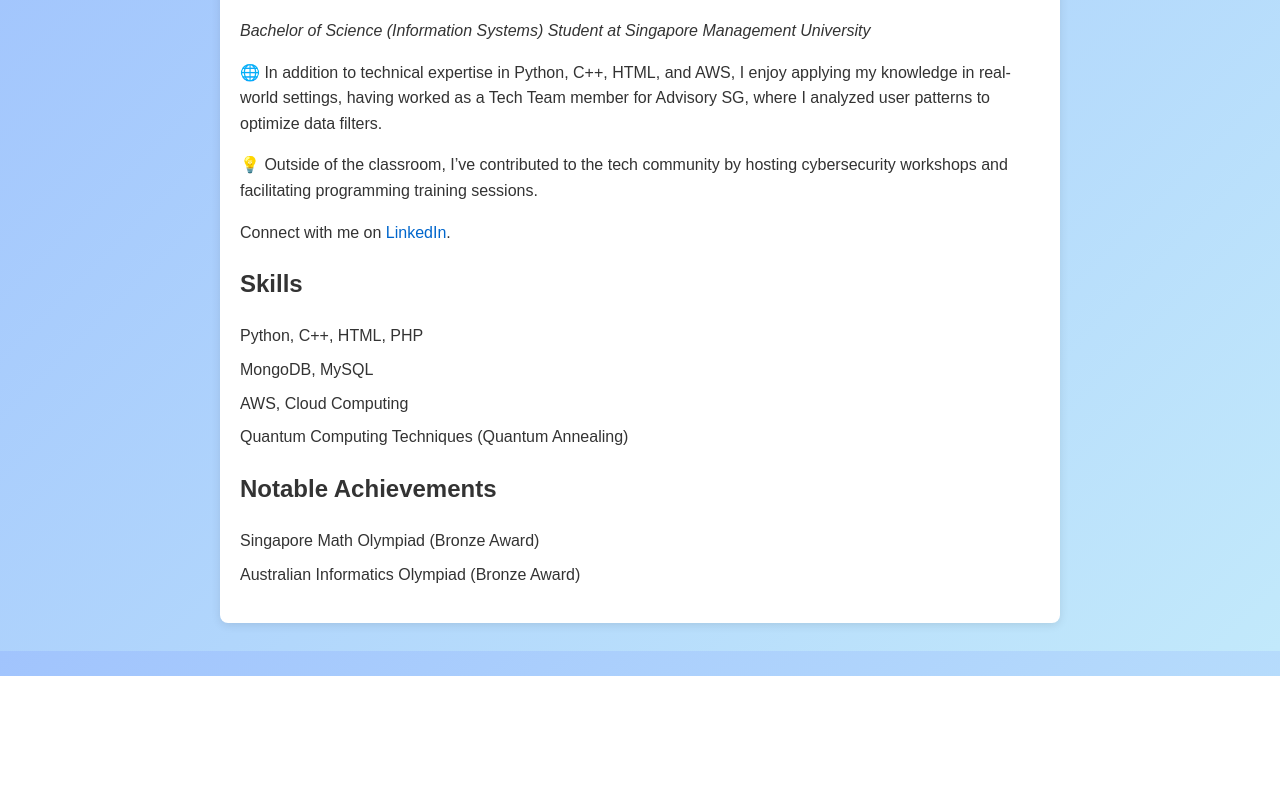
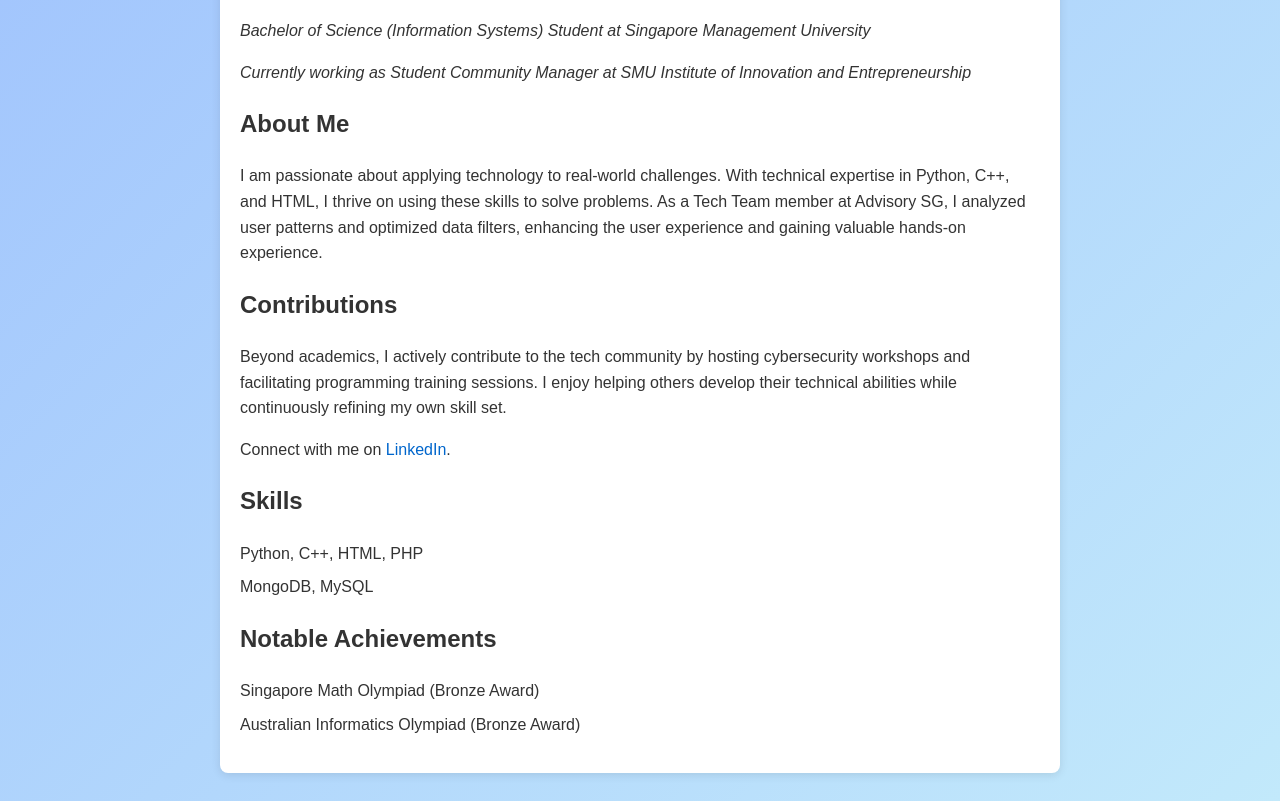
Before and after one commit to teyyyyy/teyyyyy.github.io, a plain HTML site: page index.html in a window 1280 px wide. Shown: the part 124-925 px from the top of the page. Before the commit the page ends 800 px from the top, so only its background shows below. Drawn offline with Linux system fonts and the light colour scheme.

Commit message:
Update index.html

```diff
--- a/index.html
+++ b/index.html
@@ -1,4 +1,3 @@
-
 <!DOCTYPE html>
 <html lang="en">
 <head>
@@ -45,10 +44,13 @@
     <div class="container">
         <h1>Huan Yao Tey</h1>
         <p><em>Bachelor of Science (Information Systems) Student at Singapore Management University</em></p>
+        <p><em>Currently working as Student Community Manager at SMU Institute of Innovation and Entrepreneurship</em></p>
 
-        <p>🌐 In addition to technical expertise in Python, C++, HTML, and AWS, I enjoy applying my knowledge in real-world settings, having worked as a Tech Team member for Advisory SG, where I analyzed user patterns to optimize data filters.</p>
+        <h2>About Me</h2>
+        <p>I am passionate about applying technology to real-world challenges. With technical expertise in Python, C++, and HTML, I thrive on using these skills to solve problems. As a Tech Team member at Advisory SG, I analyzed user patterns and optimized data filters, enhancing the user experience and gaining valuable hands-on experience.</p>
 
-        <p>💡 Outside of the classroom, I’ve contributed to the tech community by hosting cybersecurity workshops and facilitating programming training sessions.</p>
+        <h2>Contributions</h2>
+        <p>Beyond academics, I actively contribute to the tech community by hosting cybersecurity workshops and facilitating programming training sessions. I enjoy helping others develop their technical abilities while continuously refining my own skill set.</p>
 
         <p>Connect with me on <a href="https://www.linkedin.com/in/tey-huan-yao-9b6391250" target="_blank">LinkedIn</a>.</p>
 
@@ -56,16 +58,12 @@
         <ul class="skills">
             <li>Python, C++, HTML, PHP</li>
             <li>MongoDB, MySQL</li>
-            <li>AWS, Cloud Computing</li>
-            <li>Quantum Computing Techniques (Quantum Annealing)</li>
         </ul>
 
         <h2>Notable Achievements</h2>
         <ul class="achievements">
             <li>Singapore Math Olympiad (Bronze Award)</li>
             <li>Australian Informatics Olympiad (Bronze Award)</li>
-        </ul>
-    </div>
 
 </body>
 </html>
```
